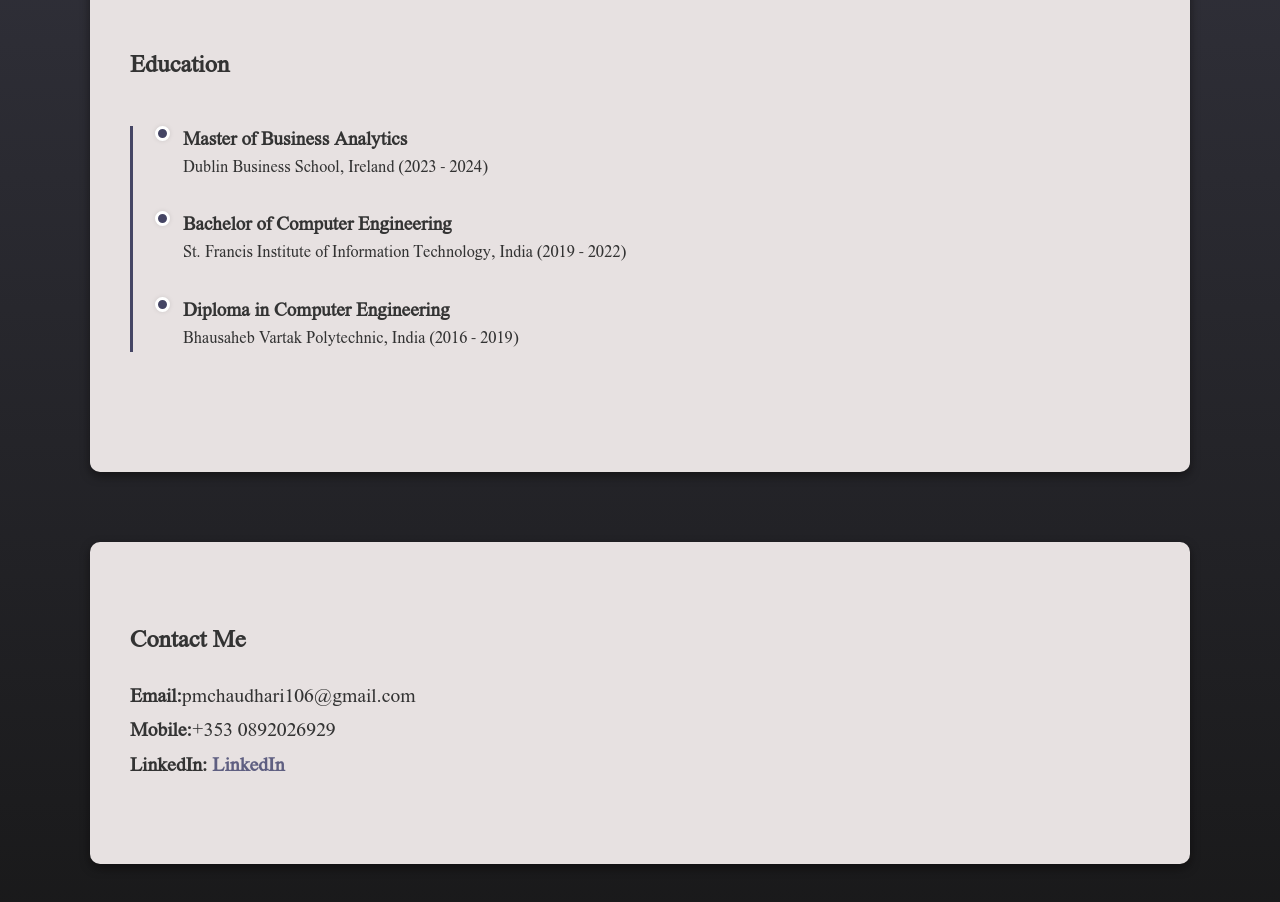
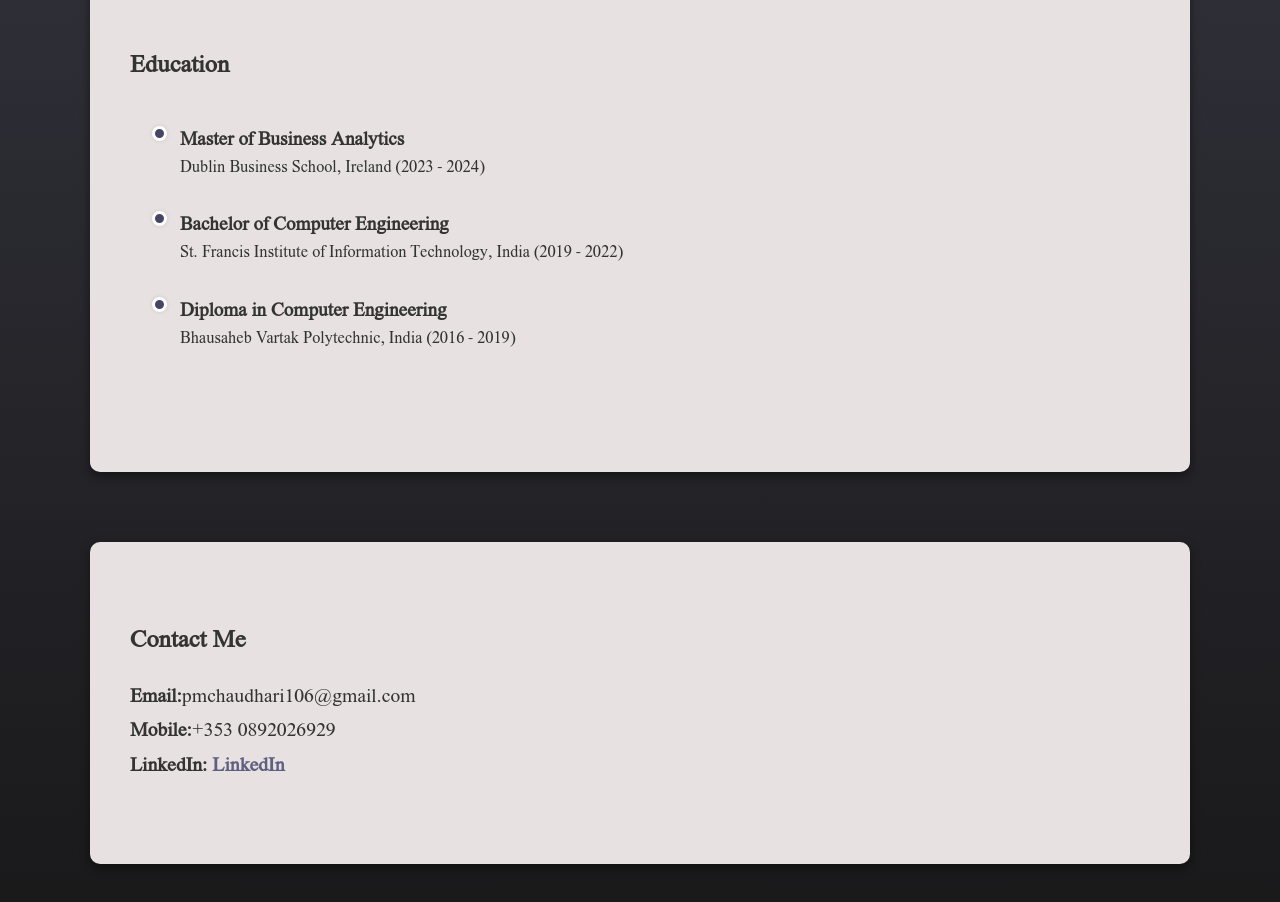
Before and after one commit to pratikshachaudhari/MyPortFolio, a plain HTML site: page index.html in a window 1280 px wide. Shown: the part 2460-3362 px from the top of the page. Drawn offline with Linux system fonts and the light colour scheme.

Commit message:
New Update5

```diff
--- a/script.js
+++ b/script.js
@@ -48,6 +48,8 @@ const observer3 = new IntersectionObserver((entries, observer3) => {
 
 // Observe each timeline item
 timelineItems.forEach(item => observer3.observe(item));
+
+
 // Slideshow functionality
 const slides = document.querySelectorAll('.project-slide');
 let currentIndex = 0;
--- a/style.css
+++ b/style.css
@@ -244,7 +244,7 @@ header nav a:hover {
     position: relative;
     margin: 40px 0;
     padding-left: 30px;
-    border-left: 3px solid #454564;
+    /* Removed the border-left to eliminate the timeline line */
 }
 
 /* Timeline Item */
@@ -253,7 +253,7 @@ header nav a:hover {
     margin-bottom: 30px;
     padding-left: 20px;
     opacity: 0;
-    transform: translateX(20px);
+    transform: translateX(20px); /* Initially shifted to the right */
     transition: opacity 0.6s ease, transform 0.6s ease;
 }
 
@@ -268,26 +268,14 @@ header nav a:hover {
     border-radius: 50%;
     border: 3px solid white;
     box-shadow: 0 0 5px rgba(0, 0, 0, 0.1);
-    transition: transform 0.3s ease;
-}
-
-/* Timeline Content */
-.timeline-content {
-    transition: transform 0.3s ease;
-    transform: scaleY(1); /* Reset any flipping */
-}
-
-/* Hover Effect: Scale content and dot together */
-.timeline-item:hover .timeline-content,
-.timeline-item:hover .timeline-dot {
-    transform: scale(1.1); /* Smooth enlargement without flipping */
 }
 
 /* When timeline item becomes visible */
 .timeline-item.visible {
     opacity: 1;
-    transform: translateX(0);
+    transform: translateX(0); /* Moves to original position */
 }
+
 /* Contact Form */
 .contact-info {
     font-size: 1.2em;
```
